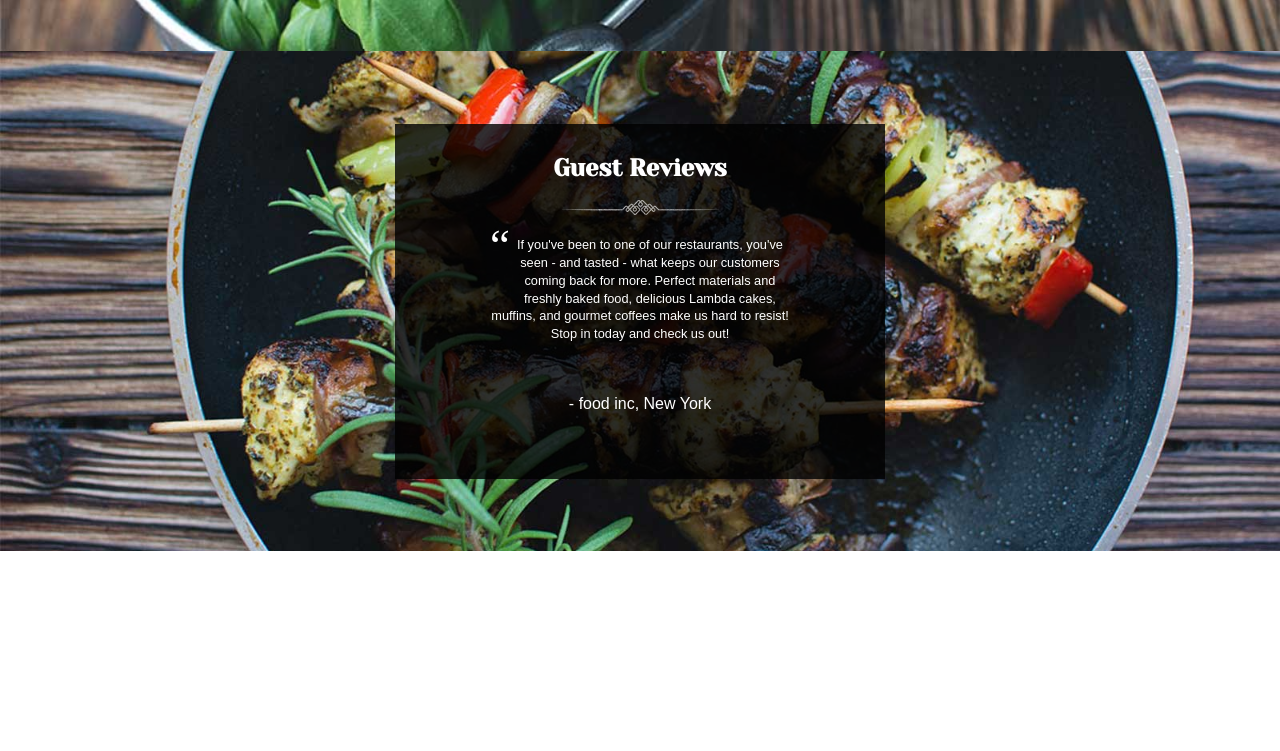
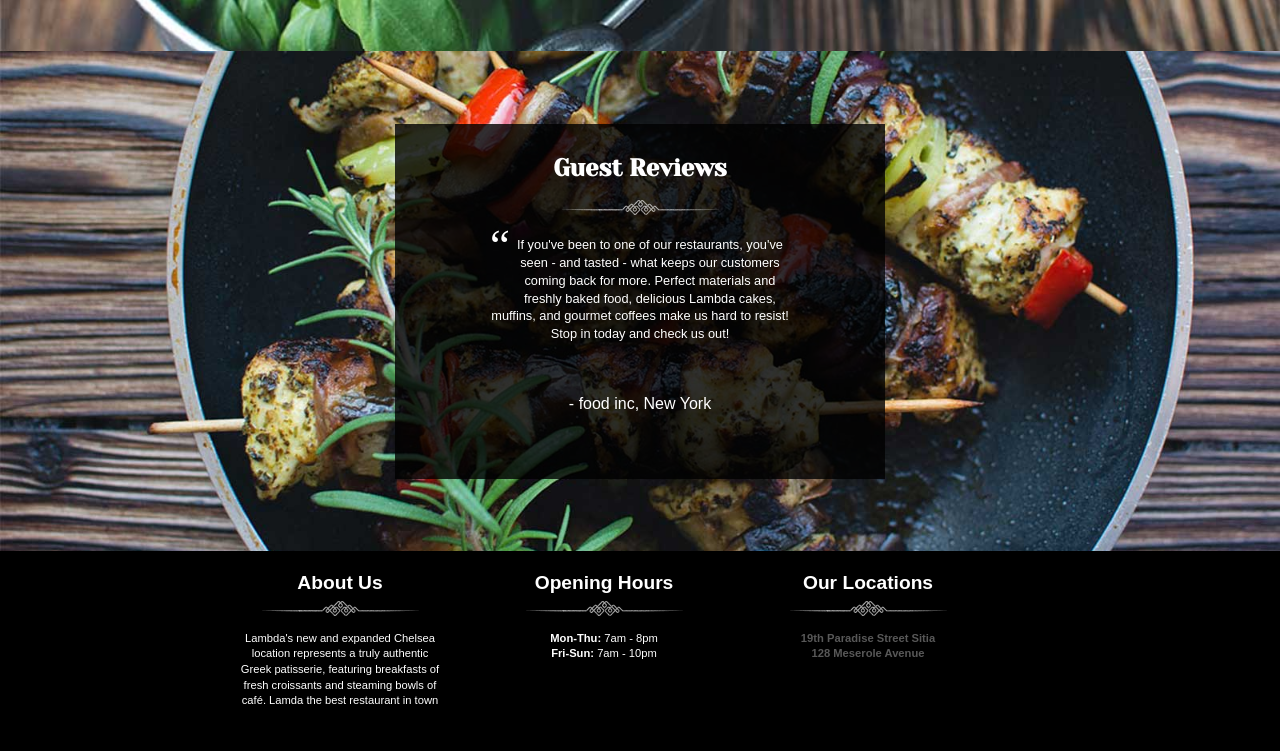
Before and after one commit to freddyhm/restaurant-template, a website: page index.html in a window 1280 px wide. Shown: the part 1379-2130 px from the top of the page. Before the commit the page ends 1930 px from the top, so only its background shows below. Drawn offline with nearby package versions, Linux system fonts and the light colour scheme; files that its build step writes are made by us from their sources; files whose address does not match are found by name.

Commit message:
Add footer and basic style for mobile and desktop.

```diff
--- a/index.html
+++ b/index.html
@@ -23,8 +23,8 @@
            @@include('src/includes/about.html')
            @@include('src/includes/ingredients.html')
            @@include('src/includes/reviews.html')
-           @@include('src/includes/contact.html')
         </main>
+        @@include('src/includes/footer.html')
         <script src="//ajax.googleapis.com/ajax/libs/jquery/1.11.2/jquery.min.js"></script>
         <script>window.jQuery || document.write('<script src="js/vendor/jquery-1.11.2.min.js"><\/script>')</script>
         <script src="js/concat.js"></script>
--- a/src/css/module/__contact/module__contact.css
+++ b/src/css/module/__contact/module__contact.css
@@ -5,6 +5,18 @@
  /* ------------
   :: Mobile
   ---------- */
+
+/* Separator for individual info modules - desktop only */
+
+.info__separator{
+	display: none;
+}
+
+/* About module - desktop only */
+
+.info__about{
+	display: none;
+}
 
 .contact__wrapper{
 	background: url("../img/contact/contact__dish.png") no-repeat center center;
@@ -23,23 +35,13 @@
 	color: #585858;
 }
 
-.contact__description{
-	max-width: 525px;
-}
+/* Info wrapper & modules */
 
-.info__hours{
-	float:left;
-}
-
-.info__locations{
-	float: right;
-}
-
-.contact__info{
+.contact__info-wrapper{
 	width: 100%;
 }
 
-.contact__info::after{
+.contact__info-wrapper::after{
 	content: "";
 	display: block;
 	clear: both;
@@ -54,23 +56,79 @@
 	font-size: 0.9em;
 }
 
-.contact__call{
-	margin: 1.5em auto;
-	background-color: #c9a131;
+.info__hours{
+	float:left;
+}
+
+.info__locations{
+	float: right;
 }
 
 .address__link{
 	color: #e7bd49;
 }
 
+.contact__call{
+	margin: 1.5em auto;
+	background-color: #c9a131;
+}
 
 /* -----------
   :: Desktop
   ---------- */
 
-@media screen and (min-width: 700px){
+@media screen and (min-width: 830px){
+
+	/* Hide module title's separator */
+
+	.contact__separator{
+		display: none;
+	}
 
 	.module__contact{
+		background-color: #000;
+		height: 200px;
+	}
+
+	.contact__content{
+		width: 100%;
+		max-width: 800px;
+		margin: 0 auto;
+		color: #fff;
+	}
+
+	.info__blocks{
+		width: 200px;
+		float: left;
+		margin-right: 4em;
+	}
+
+	.info__separator{
+		display: inline-block;
+	}
+
+	.info__about{
+		display: block;
+	}
+
+	.info__locations{
+		float: left;
+	}
+
+	.info__description{
+		font-size: 0.7em;
+	}
+
+	.address__link{
+		font-weight: 700;
+		color: #585858;
+	}
+
+	.contact__title{
+		display: none;
+	}
+
+	.contact__call{
 		display: none;
 	}
 }
--- a/src/includes/contact.html
+++ b/src/includes/contact.html
@@ -1,19 +1,28 @@
 <section class="module module__contact">
 	<div class="module__content contact__content">
 		<h2 class="module__title contact__title">Get In touch</h2>
-		<img class="module__separator" src="img/module/module__separator--highlighted.png" alt="" class="module__separator separator--highlighted">
-		<div class="contact__info">
-			<div class="info__hours">
+		<img class="module__separator contact__separator" src="img/module/module__separator--highlighted.png" alt="" class="module__separator separator--highlighted">
+		<div class="contact__info-wrapper">
+			<div class="info__blocks info__about">
+				<h3 class="info__title info__about__title">About Us</h3>
+				<img class="module__separator info__separator" src="img/module/module__separator--light.png" alt="" class="module__separator separator--light">
+				<p class="info__description info__about__description">
+					Lambda's new and expanded Chelsea location represents a truly authentic Greek patisserie, featuring breakfasts of fresh croissants and steaming bowls of café. Lamda the best restaurant in town
+				</p>
+			</div>
+			<div class="info__blocks info__hours">
 				<h3 class="info__title hours__title">Opening Hours</h3>
+				<img class="module__separator info__separator" src="img/module/module__separator--light.png" alt="" class="module__separator separator--light">
 				<p class="info__description info__times">
 					<span class="hours__time"><strong>Mon-Thu:</strong> 7am - 8pm</span>
 					<br>
 					<span class="hours__time"><strong>Fri-Sun:</strong> 7am - 10pm</span>
 				</p>
 			</div>
-			<div class="info__locations">
+			<div class="info__blocks info__locations">
 				<h3 class="info__title location__title">Our Locations</h3>
-				<p class="info__description info__locations">
+				<img class="module__separator info__separator" src="img/module/module__separator--light.png" alt="" class="module__separator separator--light">
+				<p class="info__description info__location">
 					<span class="location__address"><a class="address__link" href="http://maps.google.com/?q=19th Paradise Street, FL" target="_blank">19th Paradise Street Sitia</a></span>
 					<br>
 					<span class="location__address"><a class="address__link" href="http://maps.google.com/?q=128 Meserole Avenue, FL" target="_blank">128 Meserole Avenue</a></span>
--- a/src/includes/footer.html
+++ b/src/includes/footer.html
@@ -1 +1 @@
-footer
+@@include('contact.html')
```
